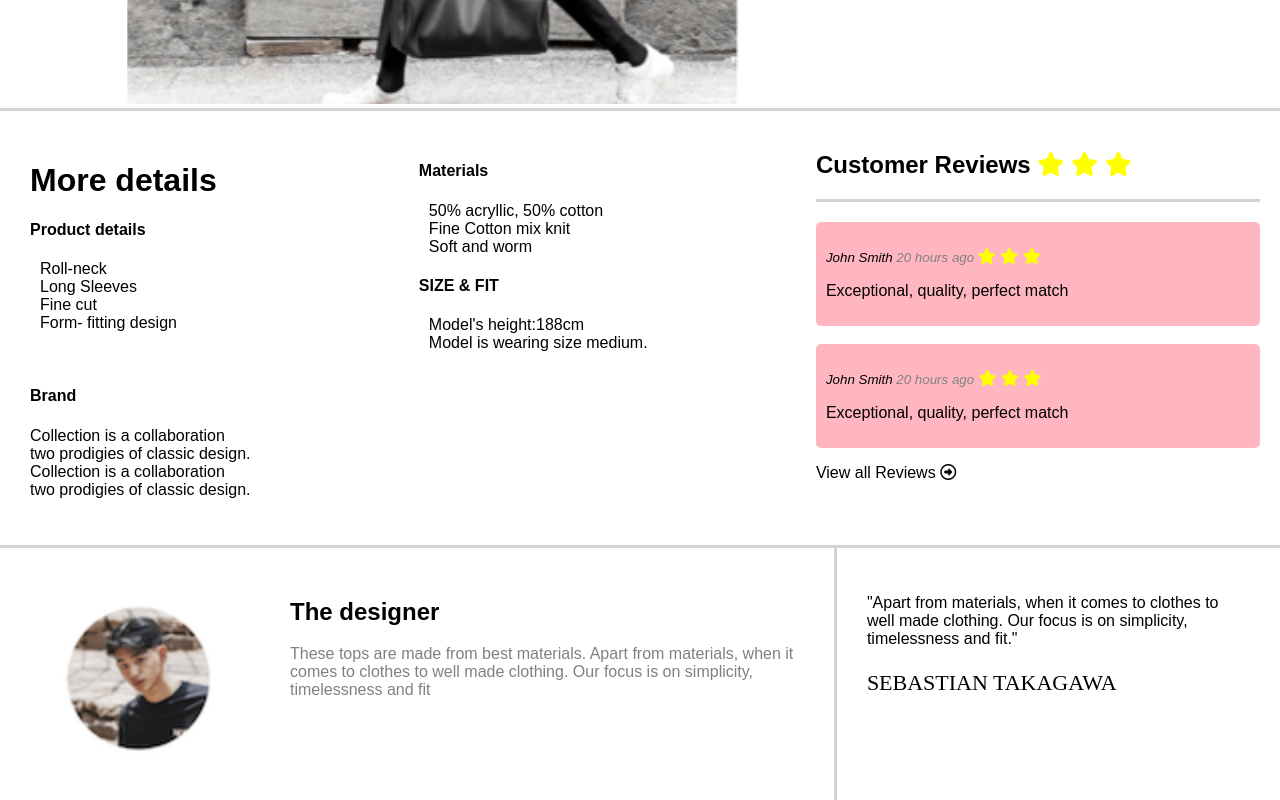
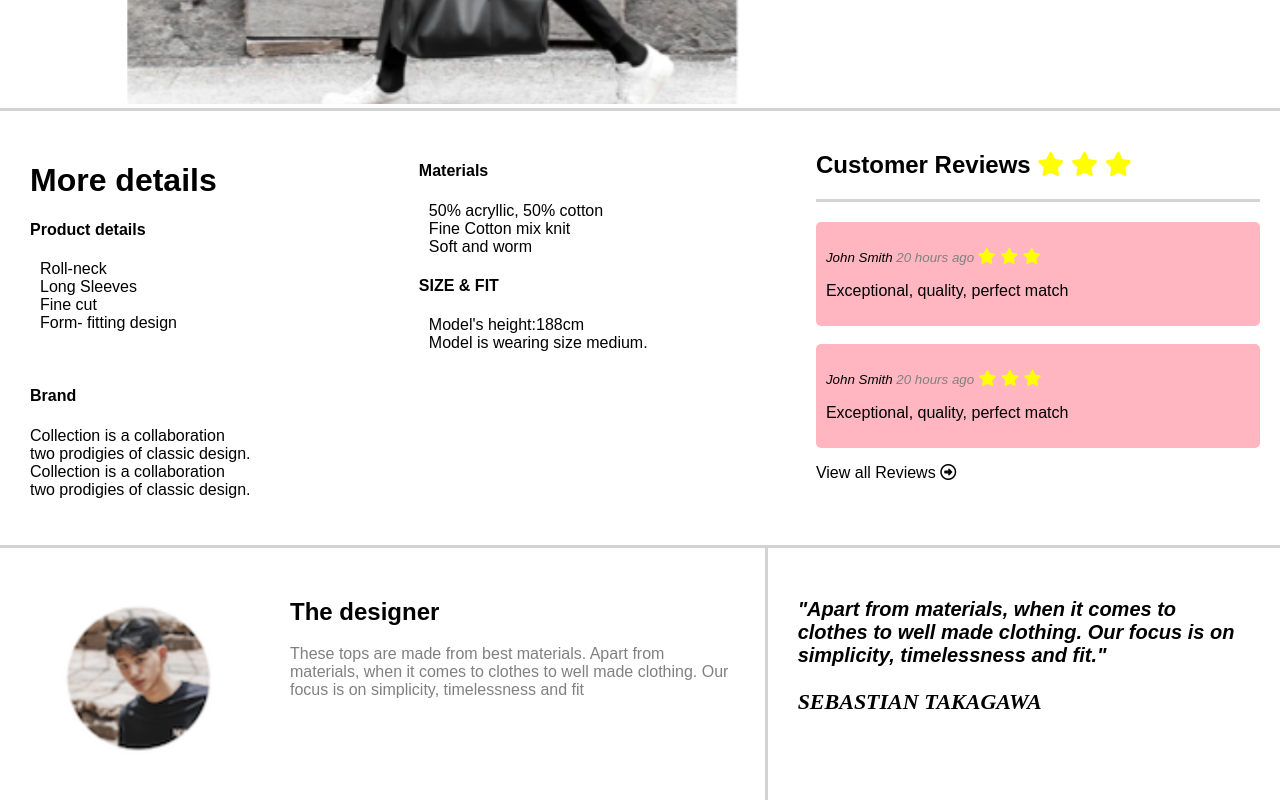
Before and after one commit to Hemlatab/Product-Landing-Page, a plain HTML site: page index.html in a window 1280 px wide. Shown: the part 653-1453 px from the top of the page. Drawn offline with Linux system fonts and the light colour scheme; a web font is replaced by a local one.

Commit message:
Fixed the font style

```diff
--- a/styles.css
+++ b/styles.css
@@ -180,6 +180,12 @@ table{
     padding: 30px;
 }
 
+.testimonial p{
+    font-size: 20px;
+    font-weight: 900;
+    font-style: italic;
+}
+
 .customer{
     background-color: lightpink;
     padding: 10px;
```
